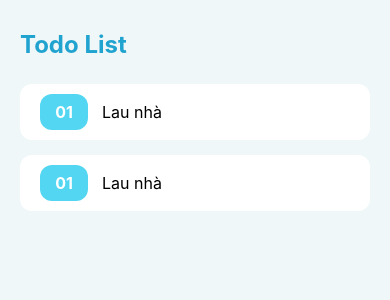
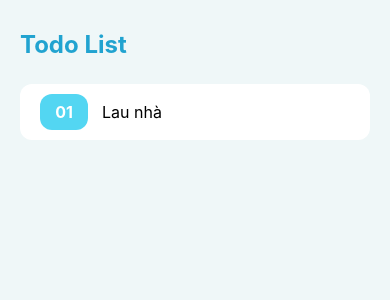
Before and after one commit to longnhat1999/todolist-reactnative, a React Native app: screen / in a window 390 px wide. Shown: the top 300 px of the page. Built offline with nearby package versions, Linux system fonts and the light colour scheme.

Commit message:
item-component2

```diff
--- /dev/null
+++ b/App.components.style.js
@@ -0,0 +1,23 @@
+import { StyleSheet } from 'react-native';
+
+const styles = StyleSheet.create({
+  container: {
+    flex: 1,
+    backgroundColor: '#eff7f8'
+  },
+  body: {
+    flex: 1,
+    paddingTop: 30,
+    paddingHorizontal: 20,
+  },
+  header: {
+    fontSize: 24,
+    color: '#21a3d0',
+    fontWeight: 'bold',
+  },
+  items: {
+    marginTop: 25,
+  },
+})
+
+export default styles;
--- a/App.js
+++ b/App.js
@@ -1,6 +1,9 @@
 import { StatusBar } from 'expo-status-bar';
 import { StyleSheet, Text, View, TouchableOpacity, ScrollView } from 'react-native';
 import React from 'react';
+
+import Task from './components/Task';
+import styles from './App.components.style'
 
 export default function App() {
   return (
@@ -8,22 +11,7 @@ export default function App() {
       <View style={styles.body}>
         <Text style={styles.header}>Todo List</Text>
         <ScrollView style={styles.items}>
-          <TouchableOpacity>
-            <View style={styles.item}>
-              <View style={styles.square}>
-                <Text style={styles.number}>01</Text>
-              </View>
-              <Text style={styles.content}>Lau nhà</Text>
-            </View>
-          </TouchableOpacity>
-          <TouchableOpacity>
-            <View style={styles.item}>
-              <View style={styles.square}>
-                <Text style={styles.number}>01</Text>
-              </View>
-              <Text style={styles.content}>Lau nhà</Text>
-            </View>
-          </TouchableOpacity>
+          <Task />
 
         </ScrollView>
 
@@ -32,50 +20,3 @@ export default function App() {
     </View>
   );
 }
-
-const styles = StyleSheet.create({
-  container: {
-    flex: 1,
-    backgroundColor: '#eff7f8'
-  },
-  body: {
-    flex: 1,
-    paddingTop: 30,
-    paddingHorizontal: 20,
-  },
-  header: {
-    fontSize: 24,
-    color: '#21a3d0',
-    fontWeight: 'bold',
-  },
-  items: {
-    marginTop: 25,
-  },
-  item: {
-    flexDirection: 'row',
-    backgroundColor: '#fff',
-    marginBottom: 15,
-    paddingVertical: 10,
-    paddingHorizontal: 20,
-    borderRadius: 12,
-    alignItems: 'center',
-    justifyContent: 'space-between'
-  },
-  square: {
-    width: 48,
-    height: 36,
-    borderRadius: 12,
-    backgroundColor: '#53d6f2',
-    alignItems: 'center',
-    justifyContent: 'center',
-  },
-  number: {
-    fontSize: 16,
-    fontWeight: '700',
-    color: '#fff',
-  },
-  content: {
-    width: '80%',
-    fontSize: 16,
-  }
-});
--- a/components/Task/index.js
+++ b/components/Task/index.js
@@ -0,0 +1,17 @@
+import { View, Text, TouchableOpacity } from 'react-native';
+import React from 'react';
+import styles from './style'
+const Task = () => {
+  return (
+    <TouchableOpacity>
+      <View style={styles.item}>
+      <View style={styles.square}>
+          <Text style={styles.number}>01</Text>
+      </View>
+      <Text style={styles.content}>Lau nhà</Text>
+      </View>
+    </TouchableOpacity>
+  )
+}
+
+export default Task;
--- a/components/Task/style.js
+++ b/components/Task/style.js
@@ -0,0 +1,33 @@
+import { StyleSheet } from 'react-native';
+
+const styles = StyleSheet.create({
+  item: {
+    flexDirection: 'row',
+    backgroundColor: '#fff',
+    marginBottom: 15,
+    paddingVertical: 10,
+    paddingHorizontal: 20,
+    borderRadius: 12,
+    alignItems: 'center',
+    justifyContent: 'space-between'
+  },
+  square: {
+    width: 48,
+    height: 36,
+    borderRadius: 12,
+    backgroundColor: '#53d6f2',
+    alignItems: 'center',
+    justifyContent: 'center',
+  },
+  number: {
+    fontSize: 16,
+    fontWeight: '700',
+    color: '#fff',
+  },
+  content: {
+    width: '80%',
+    fontSize: 16,
+  }
+})
+
+export default styles;
```
